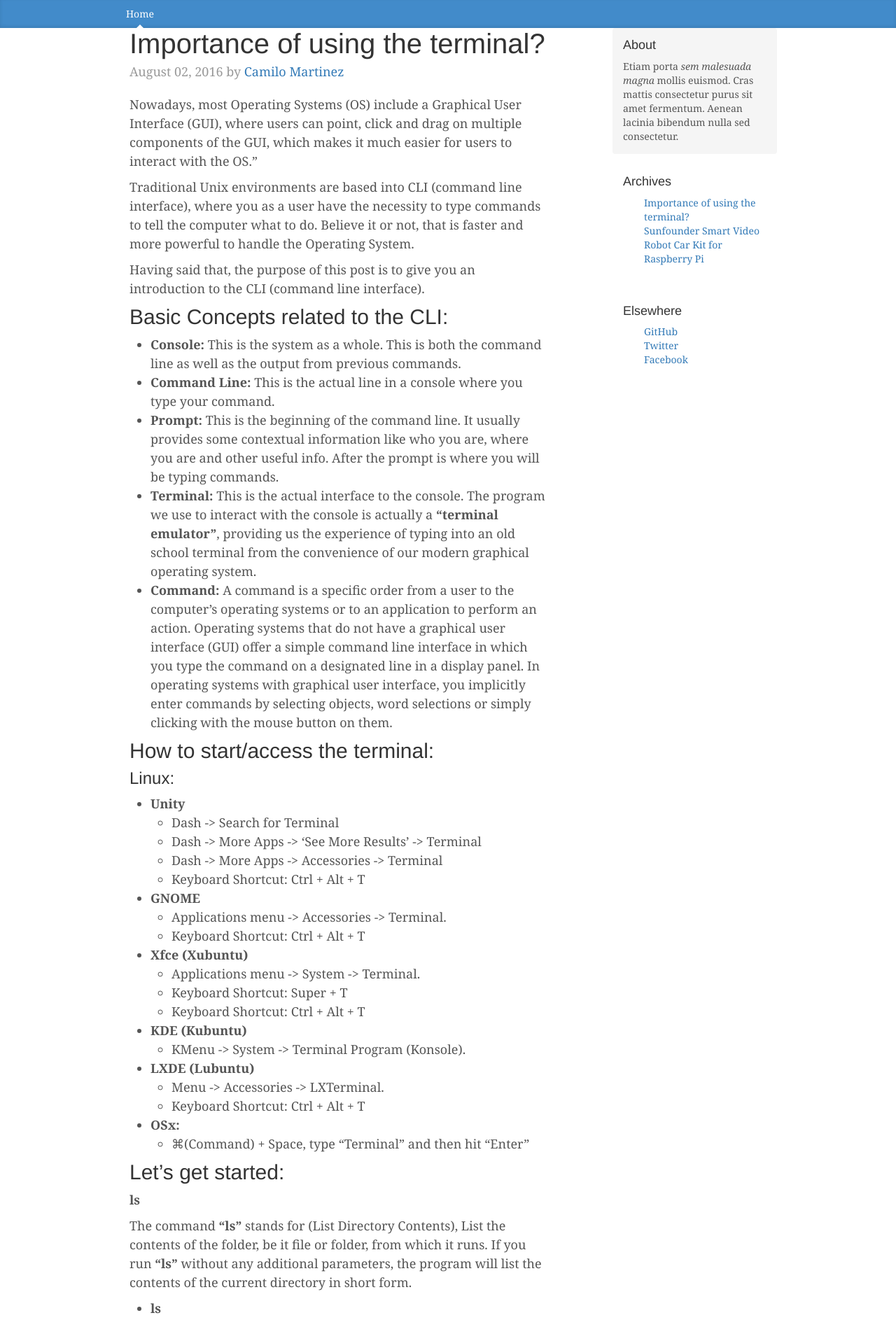
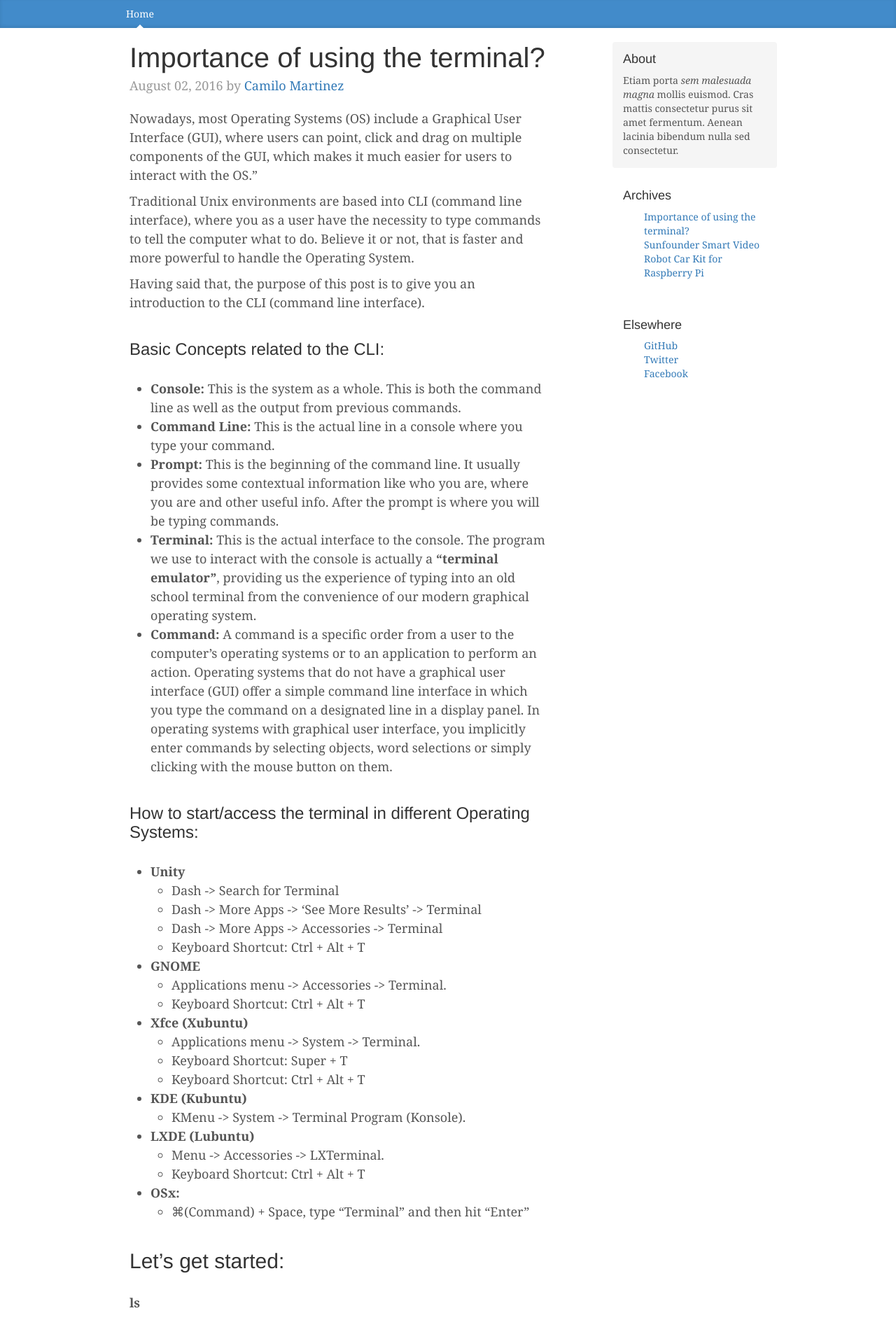
Before and after one commit to synerminds/synerminds.github.io, a Jekyll site: the page built from _posts/2016-02-08-terminal-commands.md, in a window 1280 px wide. Shown: the top 1886 px of the page at 70% size. Built offline with Jekyll 4.4.1, drawn with Linux system fonts in a browser that asks for light colours; some of the changed text lies outside the part shown.

Commit message:
improve blog layout styling and change words highlights

````diff
--- a/_posts/2016-02-08-terminal-commands.md
+++ b/_posts/2016-02-08-terminal-commands.md
@@ -11,7 +11,7 @@
 
 Having said that, the purpose of this post is to give you an introduction to the CLI (command line interface).
 
-## Basic Concepts related to the CLI:
+### Basic Concepts related to the CLI:
 
 - **Console:** This is the system as a whole. This is both the command line as well as the output from previous commands.
 - **Command Line:** This is the actual line in a console where you type your command.
@@ -19,8 +19,8 @@
 - **Terminal:** This is the actual interface to the console. The program we use to interact with the console is actually a **“terminal emulator”**, providing us the experience of typing into an old school terminal from the convenience of our modern graphical operating system.
 - **Command:** A command is a specific order from a user to the computer's operating systems or to an application to perform an action. Operating systems that do not have a graphical user interface (GUI) offer a simple command line interface in which you type the command on a designated line in a display panel. In operating systems with graphical user interface, you implicitly enter commands by selecting objects, word selections or simply clicking with the mouse button on them.
 
-## How to start/access the terminal:
-### Linux:
+### How to start/access the terminal in different Operating Systems:
+
 - **Unity**
     - Dash -> Search for Terminal
     - Dash -> More Apps -> 'See More Results' -> Terminal
@@ -45,20 +45,18 @@
 
 **ls**
 
-The command **“ls”** stands for (List Directory Contents), List the contents of the folder, be it file or folder, from which it runs. If you run **"ls"** without any additional parameters, the program will list the contents of the current directory in short form.
+The command `ls` stands for (List Directory Contents), List the contents of the folder, be it file or folder, from which it runs. If you run `ls` without any additional parameters, the program will list the contents of the current directory in short form.
 
-- **ls**
+#### Examples:
 
 ```sh
+# Basic usage
 syner@synerpc:~$ ls
 Desktop    Downloads         Music     Public     Videos
 Documents  examples.desktop  Pictures  Templates
 syner@synerpc:~$
-```
 
-- Detailed list: **ls -l**
-
-```sh
+# Detailed listing of contents
 syner@synerpc:~$ ls -l
 total 44
 drwxr-xr-x 3 syner syner 4096 ago  2 17:54 Desktop
@@ -71,11 +69,8 @@
 drwxr-xr-x 2 syner syner 4096 ago  2 17:47 Templates
 drwxr-xr-x 2 syner syner 4096 ago  2 17:47 Videos
 syner@synerpc:~$
-```
 
-- Displays hidden files: **ls -a**
-
-```sh
+# Listing hidden contents
 syner@synerpc:~$ ls -a
 .              Downloads         Public
 ..             examples.desktop  .sudo_as_admin_successful
@@ -96,9 +91,7 @@
 ```sh
 syner@synerpc:~$ pwd
 /home/syner
-```
 
-```sh
 syner@synerpc:~/Desktop$ pwd
 /home/syner/Desktop
 ```
--- a/css/blog.css
+++ b/css/blog.css
@@ -17,6 +17,12 @@
   font-family: "Helvetica Neue", Helvetica, Arial, sans-serif;
   font-weight: normal;
   color: #333;
+}
+
+h2, .h2,
+h3, .h3 {
+  margin-top: 40px;
+  margin-bottom: 30px;
 }
 
 
--- a/css/main.scss
+++ b/css/main.scss
@@ -51,3 +51,7 @@
         "layout",
         "syntax-highlighting"
 ;
+
+header {
+  margin-bottom: 20px;
+}
````
